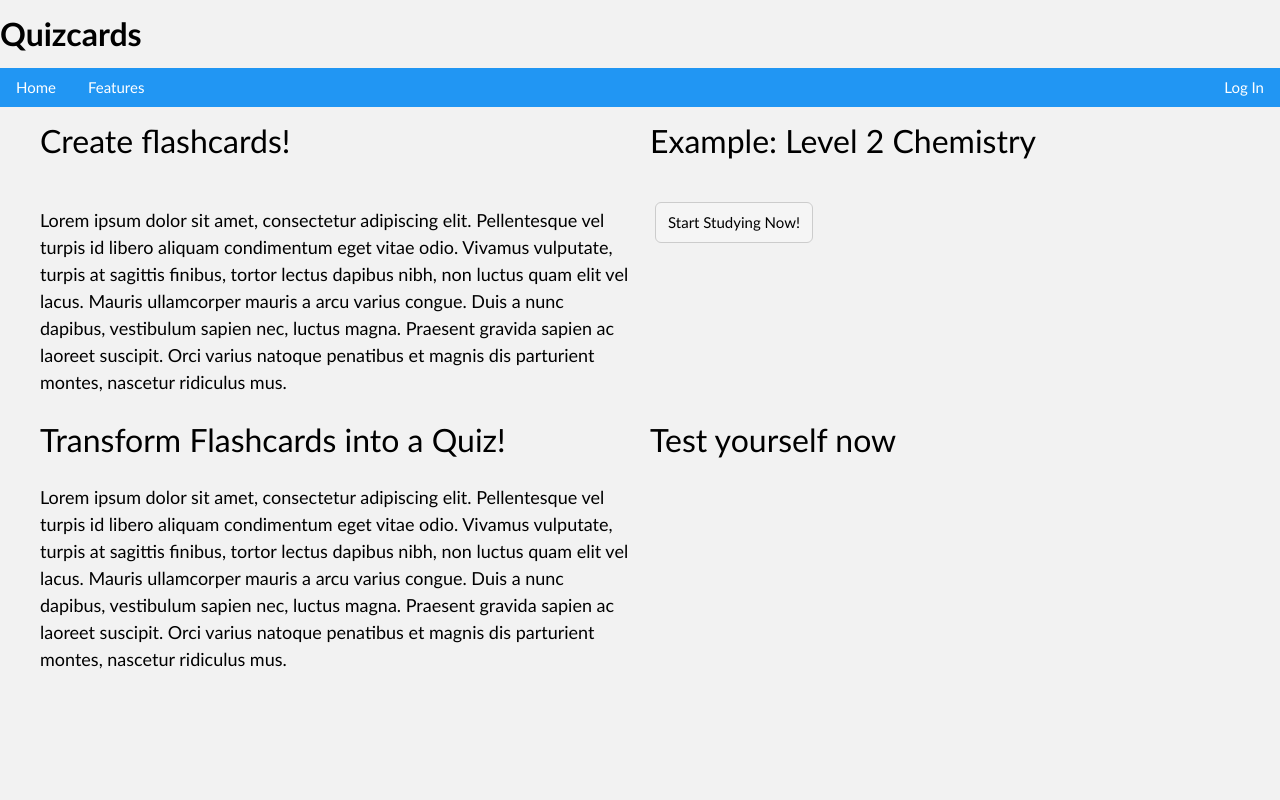
After one commit to TheSriramM/Y12-revision-app, a Flask app: page /features in a window 1280 px wide. The commit adds this page. Run offline with Flask 3, Linux system fonts and the light colour scheme.

Commit message:
added features page that redirects to falshcards and quiz

```diff
--- a/app.py
+++ b/app.py
@@ -102,9 +102,17 @@ def register():
 
     return render_template("register.html")
 
-@app.route('/sample_sets')
-def sample_sets():
-    return render_template("sample_sets.html")
+@app.route('/features')
+def features():
+    return render_template("features.html")
+
+@app.route('/flashcards')
+def flashcards():
+    return render_template("flashcards.html")
+
+@app.route('/quiz')
+def quiz():
+    return render_template("quiz.html")
 
 @app.route('/dashboard')
 def dashboard():
--- a/static/js/flashcards.js
+++ b/static/js/flashcards.js
@@ -1,4 +1,5 @@
 const flashcards = [
+  { question: "What is H2CO3?", answer: "Carbonic acid" },
   { question: "What is H2O?", answer: "Water" },
   { question: "pH of neutral solution?", answer: "7" }
 ];
@@ -8,6 +9,9 @@ let showingAnswer = false;
 
 function updateCard() {
   const card = document.getElementById("cardText");
+  // Check the elements have loaded
+  // Since extends base.html
+  if (!card) return;
   card.innerText = showingAnswer
     ? flashcards[index].answer
     : flashcards[index].question;
@@ -29,5 +33,5 @@ function prevCard() {
   showingAnswer = false;
   updateCard();
 }
-
-updateCard();
+// Have elements loaded?
+document.addEventListener("DOMContentLoaded", updateCard);
--- a/static/style.css
+++ b/static/style.css
@@ -9,18 +9,19 @@ h2 {
 }
 
 html{
-    height: 100%;
+    min-height: 100%;
     margin: 0;
 }
 
 body {
-    height: 100%;
+    min-height: 100%;
     margin: 0;
-    display: flex;
-    justify-content: center;
-    align-items: center;
     background: #f2f2f2;
     font-family: 'Trebuchet MS', 'Lucida Sans Unicode', 'Lucida Grande', 'Lucida Sans', Arial, sans-serif;
+}
+
+main, .content {
+    padding: 24px;
 }
 
 .flashcard-border {
@@ -29,13 +30,22 @@ body {
     padding: 24px;
     background: white;
     box-shadow: 0 10px 24px rgba(0, 0, 0, 0.08);
+    width: 50%;
+    margin: 24px auto;
 }
 
 .flashcard-container {
     display: flex;
     flex-direction: column;
     align-items: center;
+
     width: 340px;
+    margin: 0 auto;
+    padding-top: 10%;
+    padding-bottom: 10%;
+
+    justify-content: center;
+    text-align: center;
 }
 
 .flashcard {
@@ -50,7 +60,7 @@ body {
     align-items: center;
     text-align: center;
 
-    padding: 15px;
+    padding: 20px;
     font-size: 18px;
     cursor: pointer;
 }
@@ -88,3 +98,39 @@ button {
 button:hover {
     background: #e0e0e0;
 }
+
+.flashcard-features {
+    display: flex;
+    justify-content: space-between;
+    width: 100%;
+    max-width: 1200px;
+    margin: 0 auto;
+    gap: 20px;
+}
+
+.features-column {
+    flex: 1;
+
+    display: flex;
+    flex-direction: column;
+    align-items: flex-start;
+    text-align: left;
+}
+
+.quiz-features {
+    display: flex;
+    justify-content: space-between;
+    width: 100%;
+    max-width: 1200px;
+    margin: 0 auto;
+    gap: 20px;
+}
+
+.quiz-column {
+    flex: 1;
+
+    display: flex;
+    flex-direction: column;
+    align-items: flex-start;
+    text-align: left;
+}
--- a/templates/base.html
+++ b/templates/base.html
@@ -5,14 +5,14 @@
     <title>{% block title %}{% endblock %}</title>
     <link rel="stylesheet" href="https://www.w3schools.com/w3css/5/w3.css">
     <link rel="stylesheet" href="{{url_for('static', filename='style.css')}}">
+    {% block head %}{% endblock %}
 </head>
 <body>
 
     <h1><b>Quizcards</b></h1>
     <div class="w3-bar w3-blue">
         <a href="#" class="w3-bar-item w3-button">Home</a>
-        <a href="#" class="w3-bar-item w3-button">Features</a>
-        <a href="{{ url_for('sample_sets') }}" class="w3-bar-item w3-button">Sample sets</a>
+        <a href="{{ url_for('features') }}" class="w3-bar-item w3-button">Features</a>
         <a href="{{ url_for('login') }}" class="w3-bar-item w3-button w3-right">Log In</a>
     </div>
 
--- /dev/null
+++ b/templates/features.html
@@ -0,0 +1,32 @@
+{% extends "base.html" %}
+
+{% block head %}
+    <link rel="stylesheet" href="{{ url_for('static', filename='style.css') }}">
+    <script src="{{ url_for('static', filename='js/flashcards.js') }}"></script>
+{% endblock %}
+
+{% block content %}
+    <div class="flashcard-features">
+        <div class="flashcard-info features-column">
+            <h1>Create flashcards!</h1>
+            <br>
+            <h2>Lorem ipsum dolor sit amet, consectetur adipiscing elit. Pellentesque vel turpis id libero aliquam condimentum eget vitae odio. Vivamus vulputate, turpis at sagittis finibus, tortor lectus dapibus nibh, non luctus quam elit vel lacus. Mauris ullamcorper mauris a arcu varius congue. Duis a nunc dapibus, vestibulum sapien nec, luctus magna. Praesent gravida sapien ac laoreet suscipit. Orci varius natoque penatibus et magnis dis parturient montes, nascetur ridiculus mus.</h2>
+        </div>
+        <div class="flashcard-example features-column">
+            <h1>Example: Level 2 Chemistry</h1>
+            <br>
+            <a href="{{ url_for('flashcards') }}">
+                <button type="button">Start Studying Now!</button>
+            </a>
+        </div>
+    </div>
+    <div class="quiz-features">
+        <div class="quiz-info quiz-column">
+            <h1>Transform Flashcards into a Quiz!</h1>
+            <h2>Lorem ipsum dolor sit amet, consectetur adipiscing elit. Pellentesque vel turpis id libero aliquam condimentum eget vitae odio. Vivamus vulputate, turpis at sagittis finibus, tortor lectus dapibus nibh, non luctus quam elit vel lacus. Mauris ullamcorper mauris a arcu varius congue. Duis a nunc dapibus, vestibulum sapien nec, luctus magna. Praesent gravida sapien ac laoreet suscipit. Orci varius natoque penatibus et magnis dis parturient montes, nascetur ridiculus mus.</h2>
+        </div>
+        <div class="quiz-example quiz-column">
+            <h1>Test yourself now</h1>
+        </div>
+    </div>
+{% endblock %}
--- a/templates/login.html
+++ b/templates/login.html
@@ -28,7 +28,6 @@
 
   <form method="POST" action="{{ url_for('login') }}">
 
-    <!-- Username / Email -->
     <label>Username or Email</label>
     <input
         class="w3-input w3-border w3-margin-bottom"
@@ -39,7 +38,6 @@
         required
     >
 
-    <!-- Password -->
     <label>Password</label>
     <input
         class="w3-input w3-border w3-margin-bottom"
--- a/templates/register.html
+++ b/templates/register.html
@@ -29,7 +29,6 @@
 
   <h2 class="w3-center">Register</h2>
 
-  <!-- Flash messages -->
   {% with messages = get_flashed_messages() %}
     {% if messages %}
       <div class="w3-panel w3-red w3-round">
@@ -42,7 +41,6 @@
 
   <form method="POST" action="{{ url_for('register') }}">
 
-    <!-- EMAIL -->
     <label>Email</label>
     <input
       class="w3-input w3-border w3-margin-bottom"
```
Also changed, not shown: templates/flashcards.html (renamed from templates/sample_sets.html, +9 -11 lines), templates/quiz.html (added, +9 -0 lines).
